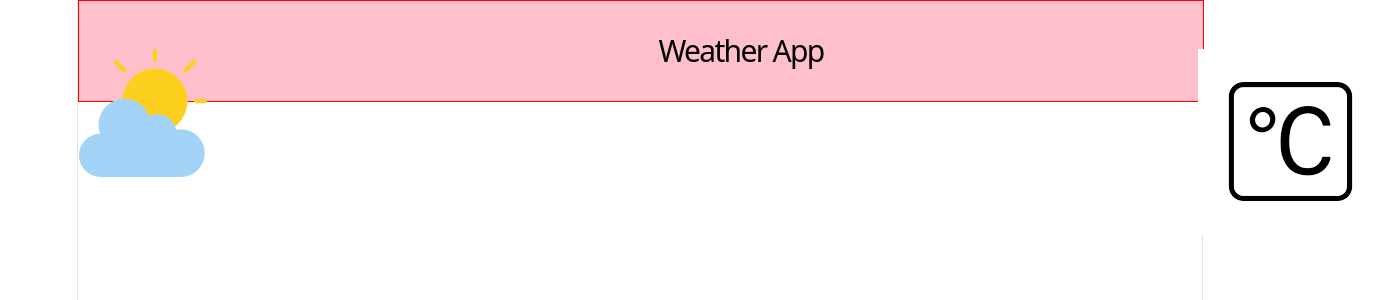
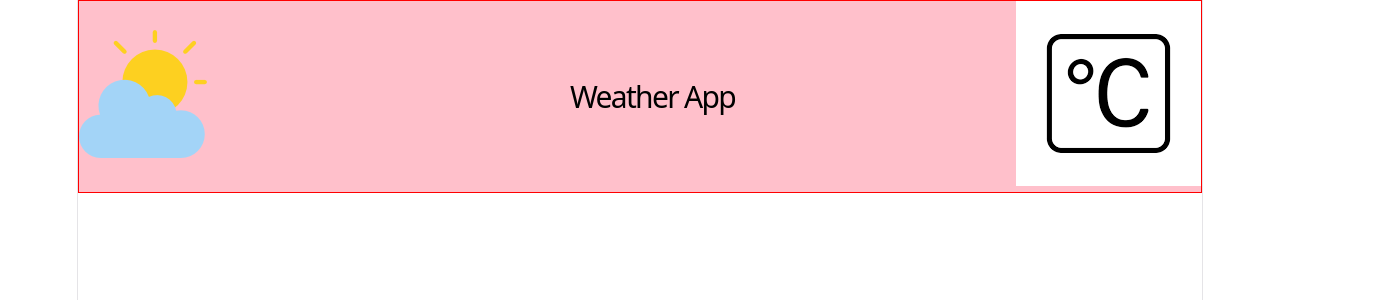
Before and after one commit to nokuphiwa02/weatherProject, a React (Vite) app: page / in a window 1280 px wide. Shown: the top 300 px of the page, 1383 px wide, since content can reach past the window. Built offline with nearby package versions, Linux system fonts and the light colour scheme.

Commit message:
navStyle

```diff
--- a/src/Components/navbar/navbar.module.css
+++ b/src/Components/navbar/navbar.module.css
@@ -1,7 +1,7 @@
 .navbar{
     display: flex;
-    width: 100%;
-    height: 100px;
+    /* width: 100%;
+    height: 100px; */
     background-color: Pink;
     justify-content: space-between;
     align-items: center;
@@ -15,12 +15,5 @@ h1{
     margin-left: 200px;
 }
 .iconImage1{
-    width: 5px;
-    height: 5px;
-
+    width:10px;
 }
-.iconImage2{
-    width: 5px;
-    height: 5px;
-
-}
--- a/src/Components/navbar/navbar.tsx
+++ b/src/Components/navbar/navbar.tsx
@@ -2,7 +2,7 @@
 import styles from './navbar.module.css'
 import facebook from "../../assets/facebook.png";
 import twitter from "../../assets/twitter.png";
-
+// import tikTok from "../../assets/tikTok.png";
 
 export const Navbar = () => {
   return (
@@ -13,6 +13,7 @@ export const Navbar = () => {
         <h1>Weather App</h1>
        <div className={styles.iconImage2}>
         <img src={twitter} alt="Twitter.png" />
+        {/* <img src={tikTok} alt="TikTok.png" /> */}
     </div>
     </div>
   )
```
